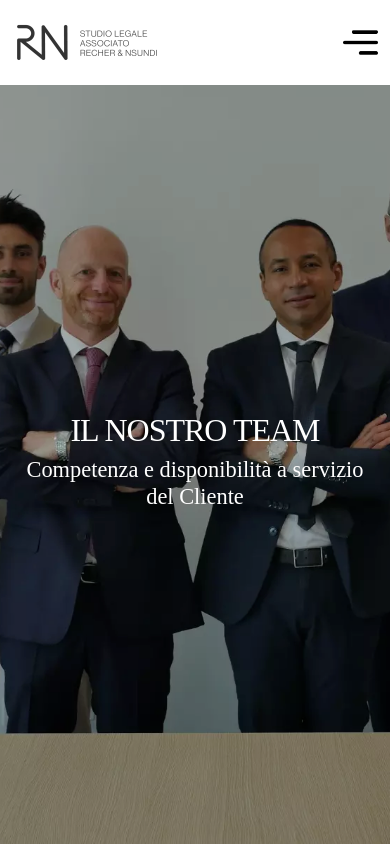
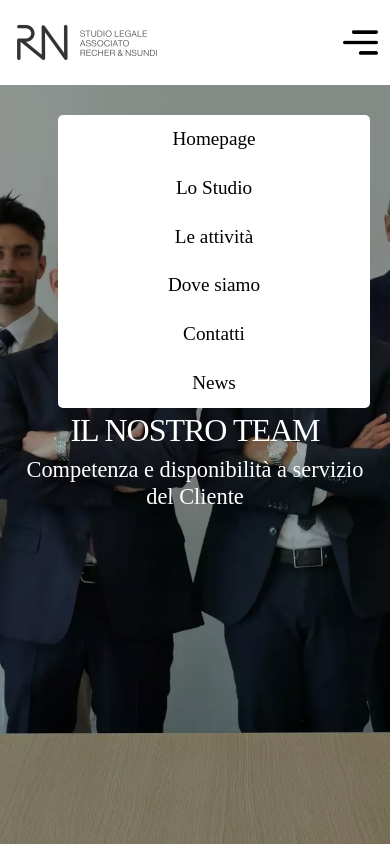
Before and after one commit to Deki97/vue-recher, a Vue app: page / in a window 390 px wide. Shown: the top 846 px of the page. Built offline with nearby package versions, Linux system fonts and the light colour scheme; a small style sheet from the web is missing.

Commit message:
added toggle burger menu mobile

```diff
--- a/src/components/Header.vue
+++ b/src/components/Header.vue
@@ -20,13 +20,13 @@
                 </div>
 
                 <div class="header-right-mobile d-block d-lg-none">
-                    <div class="burger-toggle" @click="sayHello">
+                    <div @click="isHidden = !isHidden" class="burger-toggle">
                         <img src="../assets/img/menu.png" alt="Burger Toggle">
                     </div>
 
-                    <div class="menu d-none">
+                    <div v-if="!isHidden" class="menu">
                         <nav>
-                            <ul class="d-flex">
+                            <ul class="d-flex flex-column">
                                 <li v-for="(menu, index) in menus" :key="index">
                                     <a :href="menu.menuUrl">{{ menu.menuName }}</a>
                                 </li>
@@ -44,6 +44,7 @@ export default {
     name: 'Header',
     data: function() {
         return {
+            isHidden: false,
             menus: [
                 {
                     menuName: 'Homepage',
@@ -127,6 +128,32 @@ header {
                 width: 35px;
             }
         }
+
+        .menu {
+            position: absolute;
+            top: 115px;
+            right: 40px;
+            background-color: white;
+            width: 300px;
+            border-radius: 5px;
+            text-align: center;
+
+            nav {
+                ul {
+                    li {
+                        font-size: 1.2rem;
+
+                        a {
+                            color: black;
+                            margin: 10px 0;
+                            display: inline-block;
+                            width: 100%;
+                            height: 100%;
+                        }
+                    }
+                }
+            }
+        }
     }
 }
 
@@ -190,4 +217,16 @@ header {
         }
     }
 }
+
+
+@media (max-width: 400px) {
+    header {
+        .header-right-mobile {
+            .menu {
+                right: 20px;
+                width: 80%;
+            }
+        }
+    }
+}
 </style>
```
